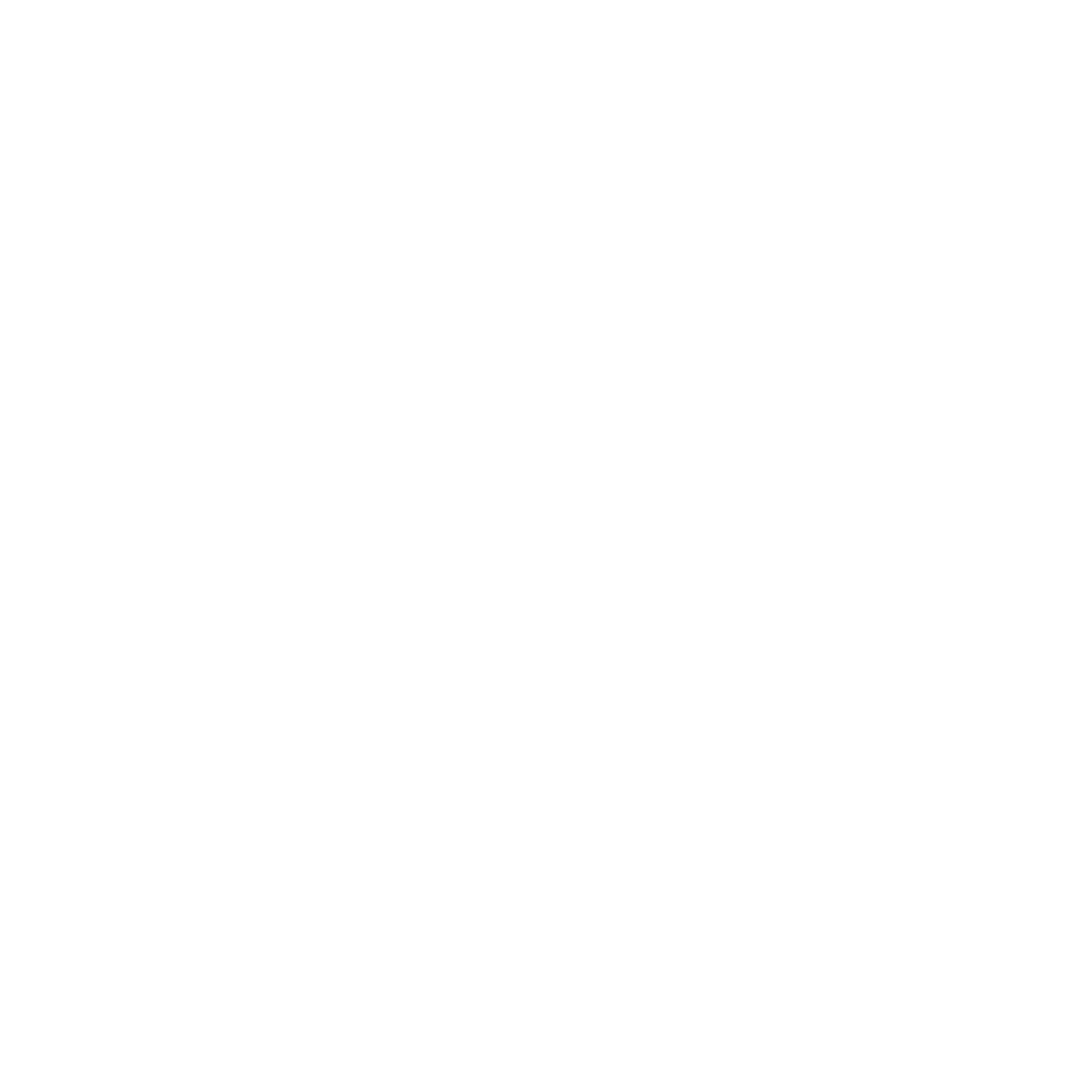
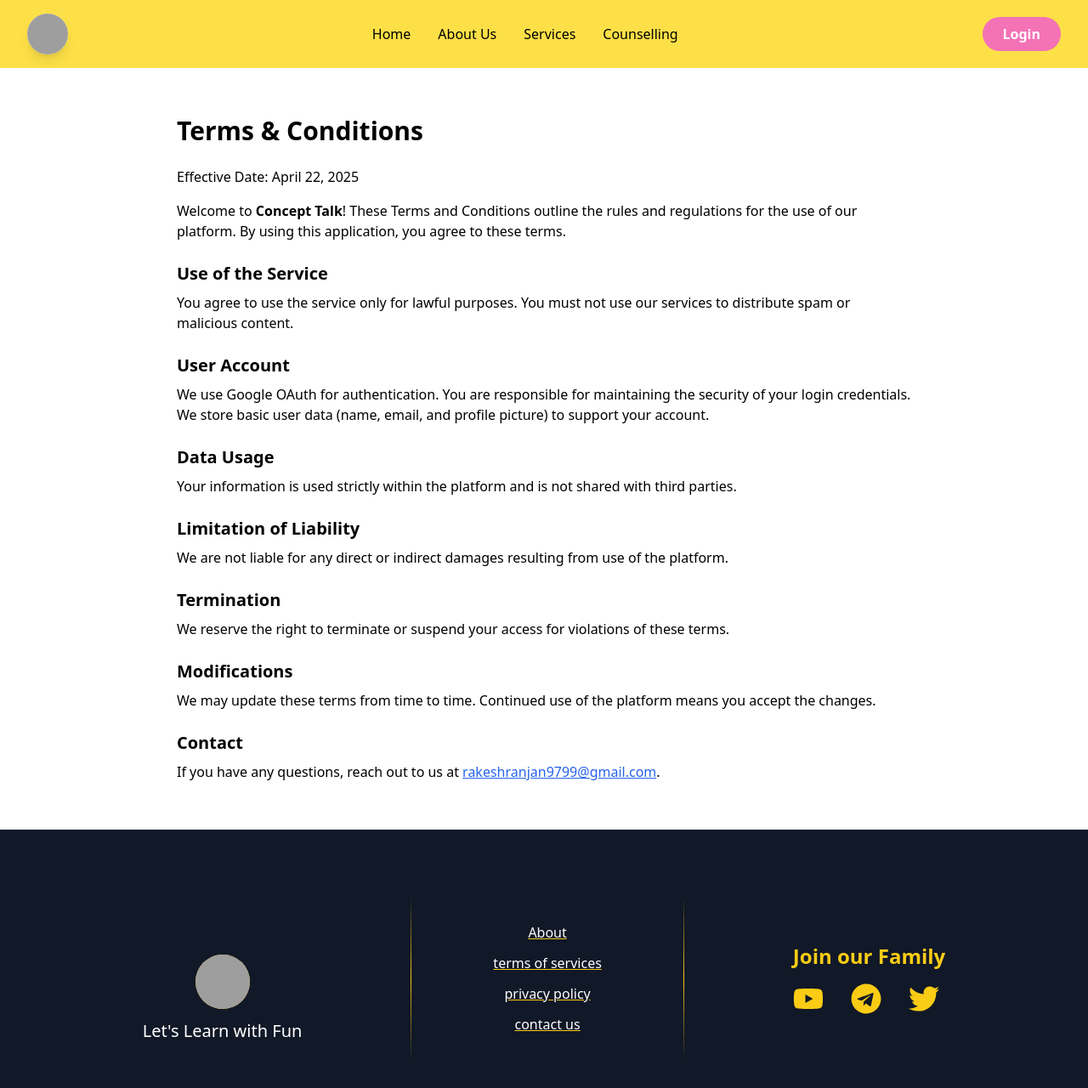
Before and after one commit to concepttalk3834/Concept-Talk-client, a React (Vite) app: page /terms-and-conditions in a window 1280 px wide. Before the commit this address had no page. Shown: the top 1280 px of the page at 85% size. Before the commit the page ends 800 px from the top, so only its background shows below. Built offline with nearby package versions, Linux system fonts and the light colour scheme; grey boxes are pictures that could not be loaded.

Commit message:
terms and conditions added

```diff
--- a/src/App.jsx
+++ b/src/App.jsx
@@ -20,7 +20,8 @@ const OAuthSuccess = lazy(() => import("./pages/OAuthSuccess"));
 const ForgotPassword = lazy(() => import('./pages/ForgotPassword'));
 const ResetPassword = lazy(() => import('./pages/ResetPassword'));
 const Process = lazy(() => import('./pages/Process'));
-
+const PrivacyPolicy = lazy(() => import('./pages/PrivacyPolicy'));
+const TermsAndConditions = lazy(() => import('./pages/TermsAndConditions'));
 // Loading component
 const LoadingSpinner = () => (
   <div className="flex items-center justify-center min-h-screen">
@@ -102,6 +103,8 @@ function App() {
             <Route index element={<Home />} />
             <Route path="about" element={<About />} />
             <Route path="services" element={<Services />} />
+            <Route path="/privacy-policy" element={<PrivacyPolicy />} />
+            <Route path="/terms-and-conditions" element={<TermsAndConditions />} />
           <Route path="/counselling-process" element={<Process />} />
           </Route>
           <Route path="/forgot-password" element={<ForgotPassword />} />
--- a/src/components/Footer.jsx
+++ b/src/components/Footer.jsx
@@ -33,19 +33,19 @@ const Footer = () => {
               About
             </Link>
             <Link
-              to="/terms"
+              to="/terms-and-conditions"
               className="hover:text-yellow-400 transition-colors underline decoration-yellow-400"
             >
               terms of services
             </Link>
             <Link
-              to="/privacy"
+              to="/privacy-policy"
               className="hover:text-yellow-400 transition-colors underline decoration-yellow-400"
             >
               privacy policy
             </Link>
             <Link
-              to="/contact"
+              to="https://t.me/concepttalk19"
               className="hover:text-yellow-400 transition-colors underline decoration-yellow-400"
             >
               contact us
--- /dev/null
+++ b/src/pages/PrivacyPolicy.jsx
@@ -0,0 +1,56 @@
+import React from 'react';
+
+const PrivacyPolicy = () => {
+  return (
+    <div className="max-w-4xl mx-auto px-4 py-10 mt-24">
+      <h1 className="text-3xl font-bold mb-6">Privacy Policy</h1>
+      <p className="mb-4">Effective Date: April 22, 2025</p>
+
+      <p className="mb-4">
+        Welcome to <strong>Concept Talk</strong> (“we,” “our,” or “us”). We are committed to protecting your personal
+        information and your right to privacy. This Privacy Policy explains what information we collect, how we use it,
+        and what rights you have regarding it.
+      </p>
+
+      <h2 className="text-xl font-semibold mt-6 mb-2">Information We Collect</h2>
+      <ul className="list-disc list-inside mb-4">
+        <li>Your name</li>
+        <li>Your email address</li>
+        <li>Your public Google profile picture</li>
+      </ul>
+
+      <h2 className="text-xl font-semibold mt-6 mb-2">How We Use Your Information</h2>
+      <p className="mb-4">
+        We use your information to authenticate your login, personalize your experience, and maintain basic user records.
+        Your information is stored securely and is not shared with third-party services.
+      </p>
+
+      <h2 className="text-xl font-semibold mt-6 mb-2">Data Storage</h2>
+      <p className="mb-4">
+        Your data is securely stored in our database and used only to support your user account. We do not share or sell
+        your information.
+      </p>
+
+      <h2 className="text-xl font-semibold mt-6 mb-2">Google OAuth</h2>
+      <p className="mb-4">
+        We use Google OAuth 2.0 for login. You may revoke access at any time via{' '}
+        <a href="https://myaccount.google.com/permissions" className="text-blue-600 underline" target="_blank" rel="noreferrer">
+          Google Account Permissions
+        </a>.
+      </p>
+
+      <h2 className="text-xl font-semibold mt-6 mb-2">Security</h2>
+      <p className="mb-4">
+        We implement reasonable security measures to protect your data. However, no system is completely secure.
+      </p>
+
+      <h2 className="text-xl font-semibold mt-6 mb-2">Your Rights</h2>
+      <p className="mb-4">
+        You may request deletion or review of your data at any time. Contact us at{' '}
+        <a href="mailto:rakeshranjan9799@gmail.com" className="text-blue-600 underline">rakeshranjan9799@gmail.com</a>.
+      </p>
+    </div>
+  );
+};
+
+export default PrivacyPolicy;
--- /dev/null
+++ b/src/pages/TermsAndConditions.jsx
@@ -0,0 +1,54 @@
+import React from 'react';
+
+const TermsAndConditions = () => {
+  return (
+    <div className="max-w-4xl mx-auto px-4 py-10 mt-24">
+      <h1 className="text-3xl font-bold mb-6">Terms & Conditions</h1>
+      <p className="mb-4">Effective Date: April 22, 2025</p>
+
+      <p className="mb-4">
+        Welcome to <strong>Concept Talk</strong>! These Terms and Conditions outline the rules and regulations for the use of our platform.
+        By using this application, you agree to these terms.
+      </p>
+
+      <h2 className="text-xl font-semibold mt-6 mb-2">Use of the Service</h2>
+      <p className="mb-4">
+        You agree to use the service only for lawful purposes. You must not use our services to distribute spam or malicious content.
+      </p>
+
+      <h2 className="text-xl font-semibold mt-6 mb-2">User Account</h2>
+      <p className="mb-4">
+        We use Google OAuth for authentication. You are responsible for maintaining the security of your login credentials.
+        We store basic user data (name, email, and profile picture) to support your account.
+      </p>
+
+      <h2 className="text-xl font-semibold mt-6 mb-2">Data Usage</h2>
+      <p className="mb-4">
+        Your information is used strictly within the platform and is not shared with third parties.
+      </p>
+
+      <h2 className="text-xl font-semibold mt-6 mb-2">Limitation of Liability</h2>
+      <p className="mb-4">
+        We are not liable for any direct or indirect damages resulting from use of the platform.
+      </p>
+
+      <h2 className="text-xl font-semibold mt-6 mb-2">Termination</h2>
+      <p className="mb-4">
+        We reserve the right to terminate or suspend your access for violations of these terms.
+      </p>
+
+      <h2 className="text-xl font-semibold mt-6 mb-2">Modifications</h2>
+      <p className="mb-4">
+        We may update these terms from time to time. Continued use of the platform means you accept the changes.
+      </p>
+
+      <h2 className="text-xl font-semibold mt-6 mb-2">Contact</h2>
+      <p className="mb-4">
+        If you have any questions, reach out to us at{' '}
+        <a href="mailto:rakeshranjan9799@gmail.com" className="text-blue-600 underline">rakeshranjan9799@gmail.com</a>.
+      </p>
+    </div>
+  );
+};
+
+export default TermsAndConditions;
```
